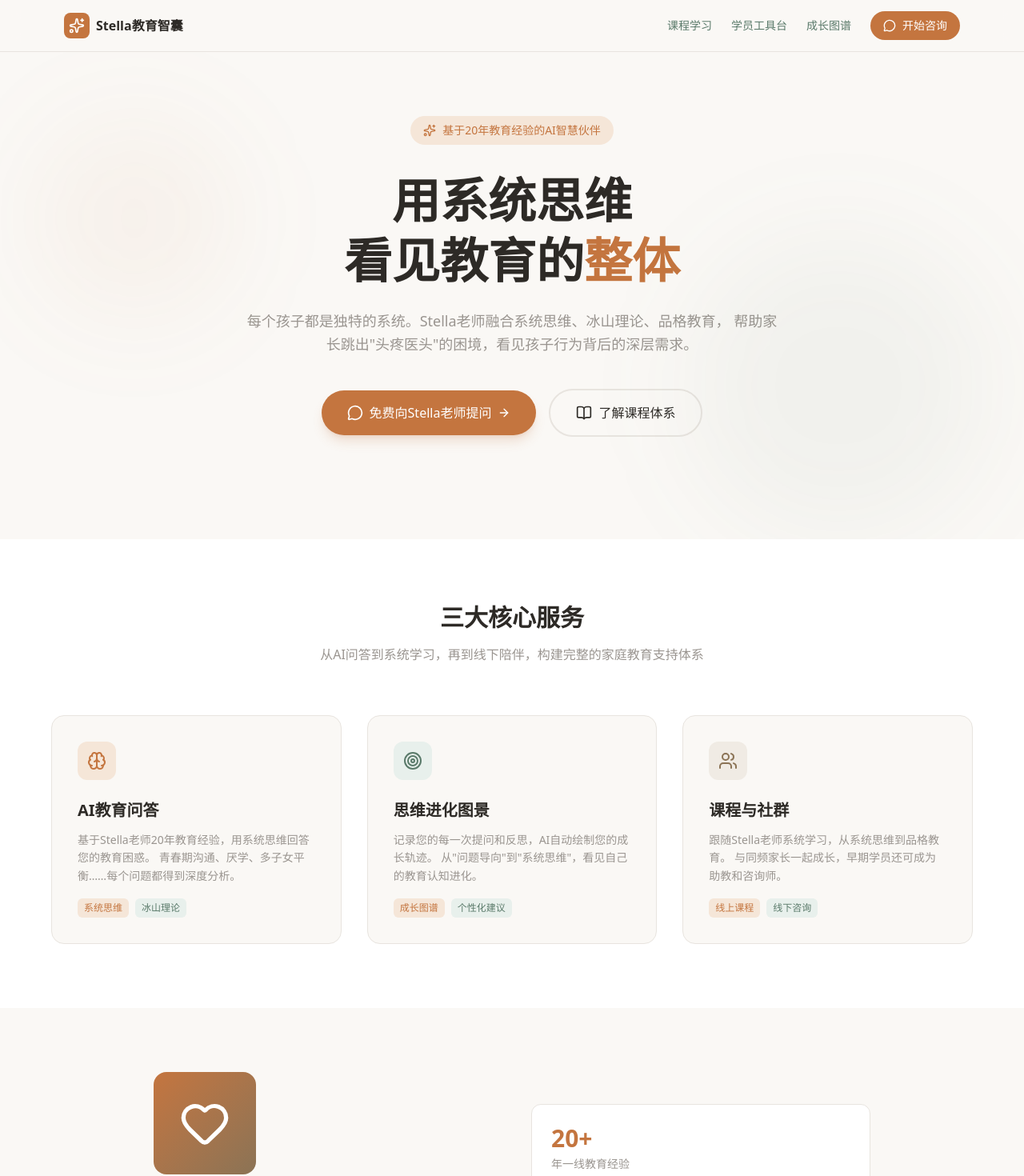
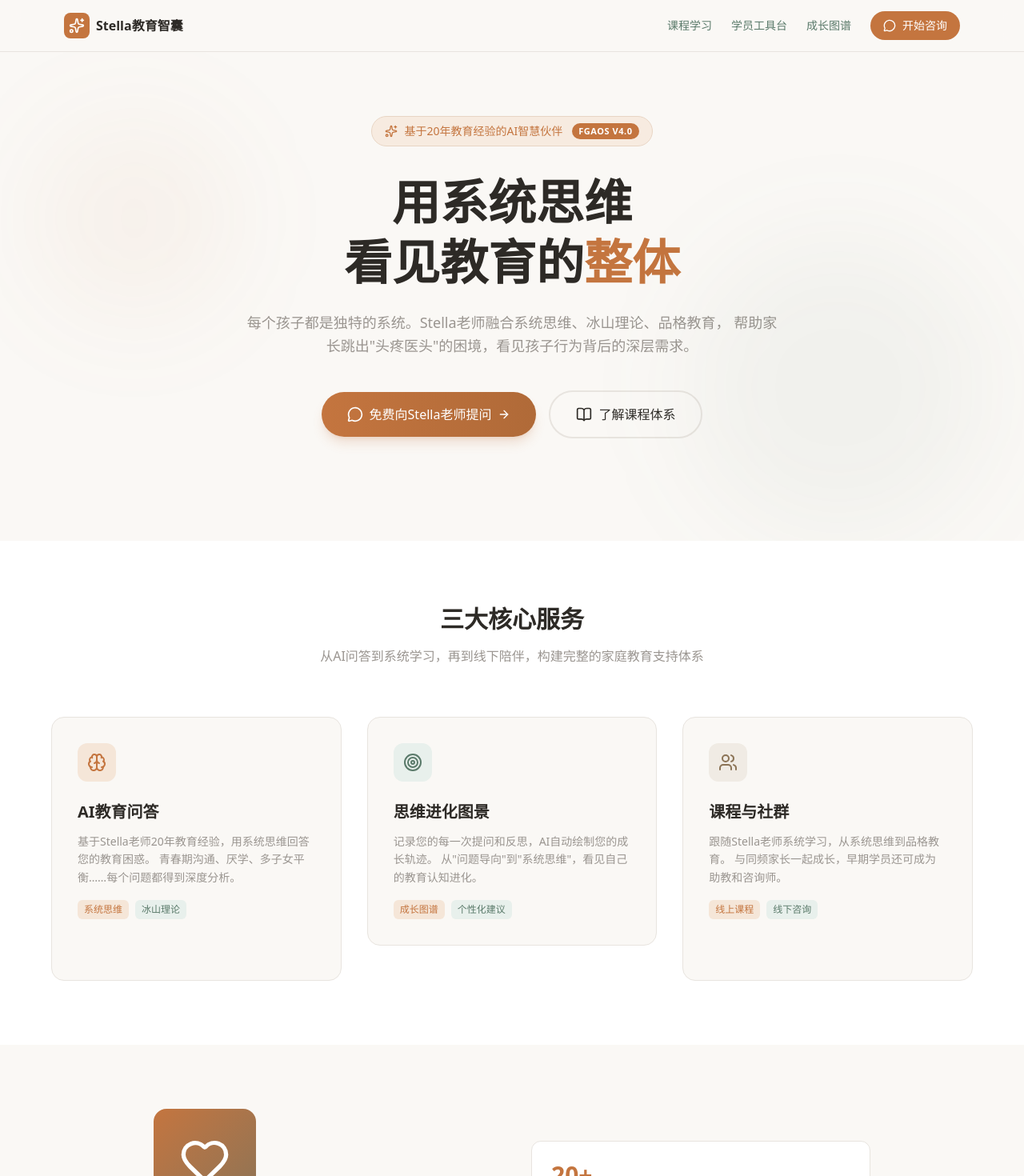
Before and after one commit to wlkerwong-boop/stella-ai-education, a Next.js app: page / in a window 1280 px wide. Shown: the top 1470 px of the page at 80% size. Built offline with nearby package versions, Linux system fonts and the light colour scheme.

Commit message:
feat: 首页FGAOS V4.0品牌升级 — Claude K3方案实施
- Hero: glassy badge + FGAOS V4.0芯片标签
- CTA: 渐变按钮 + hover微交互
- 三卡片: 全部可点击(Link), hover浮起+箭头动画
- Footer: 添加FGAOS V4.0版本标识

```diff
--- a/src/app/page.tsx
+++ b/src/app/page.tsx
@@ -27,9 +27,12 @@ export default function Home() {
             animate={{ opacity: 1, y: 0 }}
             transition={{ duration: 0.6 }}
           >
-            <div className="inline-flex items-center gap-2 px-4 py-2 rounded-full bg-[#f5e6d8] text-[#c4753f] text-sm mb-8">
+            <div className="inline-flex items-center gap-2 px-4 py-2 rounded-full border border-[#e8d5c4] bg-[#f5e6d8]/70 backdrop-blur-sm text-[#c4753f] text-sm mb-8">
               <Sparkles className="w-4 h-4" />
               基于20年教育经验的AI智慧伙伴
+              <span className="ml-1 px-2 py-0.5 rounded-full bg-[#c4753f] text-white text-[11px] font-semibold tracking-wider">
+                FGAOS V4.0
+              </span>
             </div>
           </motion.div>
 
@@ -63,7 +66,7 @@ export default function Home() {
           >
             <Link
               href="/chat"
-              className="flex items-center gap-2 px-8 py-4 rounded-full bg-[#c4753f] text-white font-medium hover:bg-[#a86235] transition-colors shadow-lg shadow-[#c4753f]/20"
+              className="flex items-center gap-2 px-8 py-4 rounded-full bg-gradient-to-r from-[#c4753f] to-[#b06a38] text-white font-medium shadow-lg shadow-[#c4753f]/20 hover:-translate-y-0.5 hover:shadow-xl transition-all group"
             >
               <MessageCircle className="w-5 h-5" />
               免费向Stella老师提问
@@ -98,12 +101,13 @@ export default function Home() {
 
           <div className="grid md:grid-cols-3 gap-8">
             {/* Feature 1 */}
+            <Link href="/chat" className="block">
             <motion.div
               initial={{ opacity: 0, y: 20 }}
               whileInView={{ opacity: 1, y: 0 }}
               viewport={{ once: true }}
               transition={{ duration: 0.5 }}
-              className="group p-8 rounded-2xl bg-[#faf8f5] border border-[#e8e4df] hover:border-[#c4753f]/30 transition-all hover:shadow-lg"
+              className="group p-8 rounded-2xl bg-[#faf8f5] border border-[#e8e4df] hover:border-[#c4753f]/30 transition-all hover:shadow-lg hover:-translate-y-1 cursor-pointer"
             >
               <div className="w-12 h-12 rounded-xl bg-[#f5e6d8] flex items-center justify-center mb-6 group-hover:bg-[#c4753f] transition-colors">
                 <Brain className="w-6 h-6 text-[#c4753f] group-hover:text-white transition-colors" />
@@ -123,7 +127,12 @@ export default function Home() {
                   冰山理论
                 </span>
               </div>
+              <div className="mt-6 flex items-center gap-1 text-sm font-medium text-[#c4753f] opacity-0 -translate-x-1 group-hover:opacity-100 group-hover:translate-x-0 transition-all">
+                进入体验
+                <ArrowRight className="w-4 h-4" />
+              </div>
             </motion.div>
+            </Link>
 
             {/* Feature 2 */}
             <Link href="/growth" className="block">
@@ -156,12 +165,13 @@ export default function Home() {
             </Link>
 
             {/* Feature 3 */}
+            <Link href="/courses" className="block">
             <motion.div
               initial={{ opacity: 0, y: 20 }}
               whileInView={{ opacity: 1, y: 0 }}
               viewport={{ once: true }}
               transition={{ duration: 0.5, delay: 0.2 }}
-              className="group p-8 rounded-2xl bg-[#faf8f5] border border-[#e8e4df] hover:border-[#8b7355]/30 transition-all hover:shadow-lg"
+              className="group p-8 rounded-2xl bg-[#faf8f5] border border-[#e8e4df] hover:border-[#8b7355]/30 transition-all hover:shadow-lg hover:-translate-y-1 cursor-pointer"
             >
               <div className="w-12 h-12 rounded-xl bg-[#f0ebe4] flex items-center justify-center mb-6 group-hover:bg-[#8b7355] transition-colors">
                 <Users className="w-6 h-6 text-[#8b7355] group-hover:text-white transition-colors" />
@@ -181,7 +191,12 @@ export default function Home() {
                   线下咨询
                 </span>
               </div>
+              <div className="mt-6 flex items-center gap-1 text-sm font-medium text-[#8b7355] opacity-0 -translate-x-1 group-hover:opacity-100 group-hover:translate-x-0 transition-all">
+                了解更多
+                <ArrowRight className="w-4 h-4" />
+              </div>
             </motion.div>
+            </Link>
           </div>
         </div>
       </section>
@@ -325,7 +340,7 @@ export default function Home() {
               <Sparkles className="w-4 h-4 text-white" />
             </div>
             <span className="text-sm text-[#9a9590]">
-              Stella教育智囊 - AI时代的家庭教育伙伴
+              Stella教育智囊 · FGAOS V4.0 · AI时代的家庭教育伙伴
             </span>
           </div>
           <p className="text-xs text-[#9a9590]">
```
